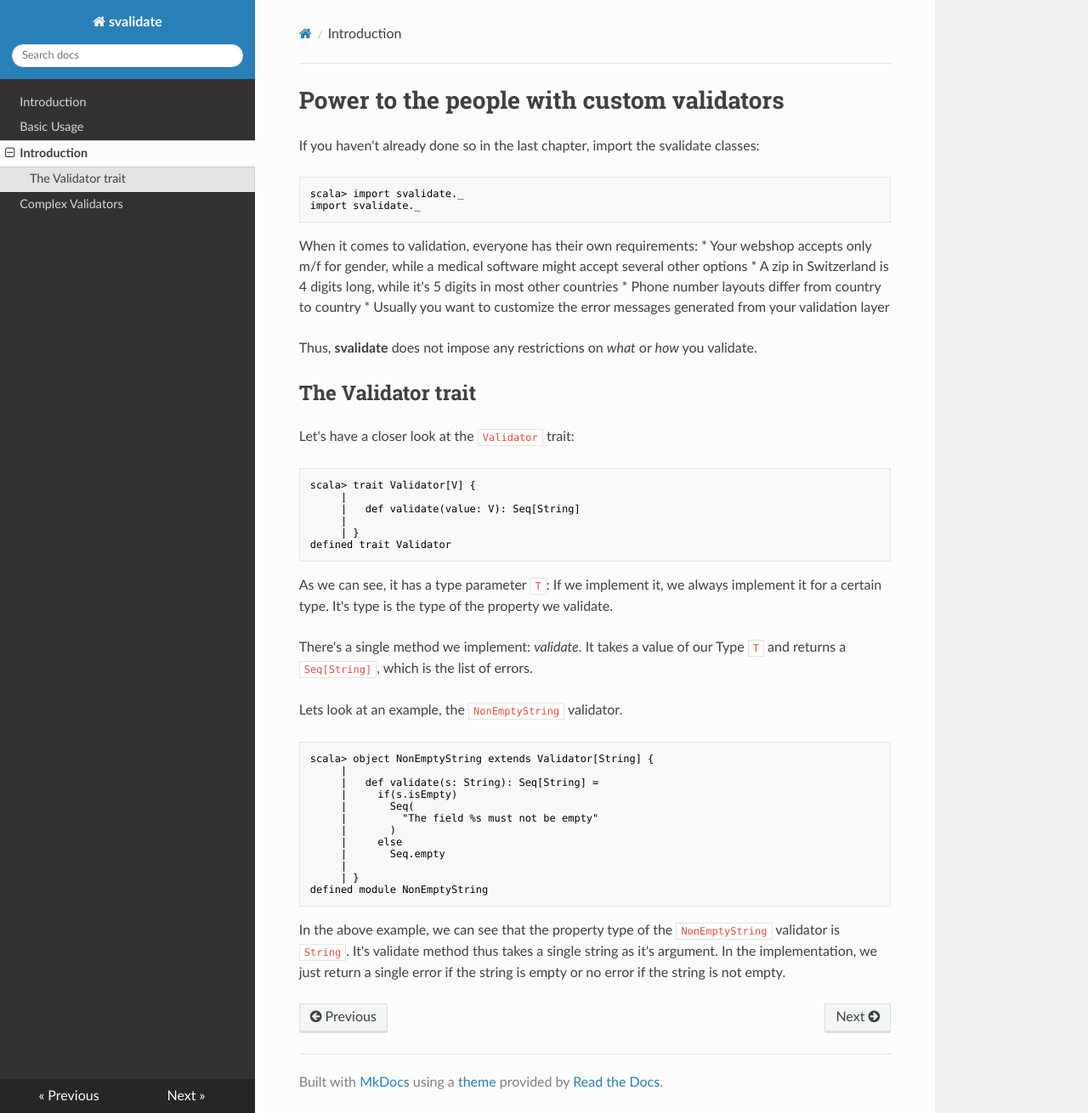
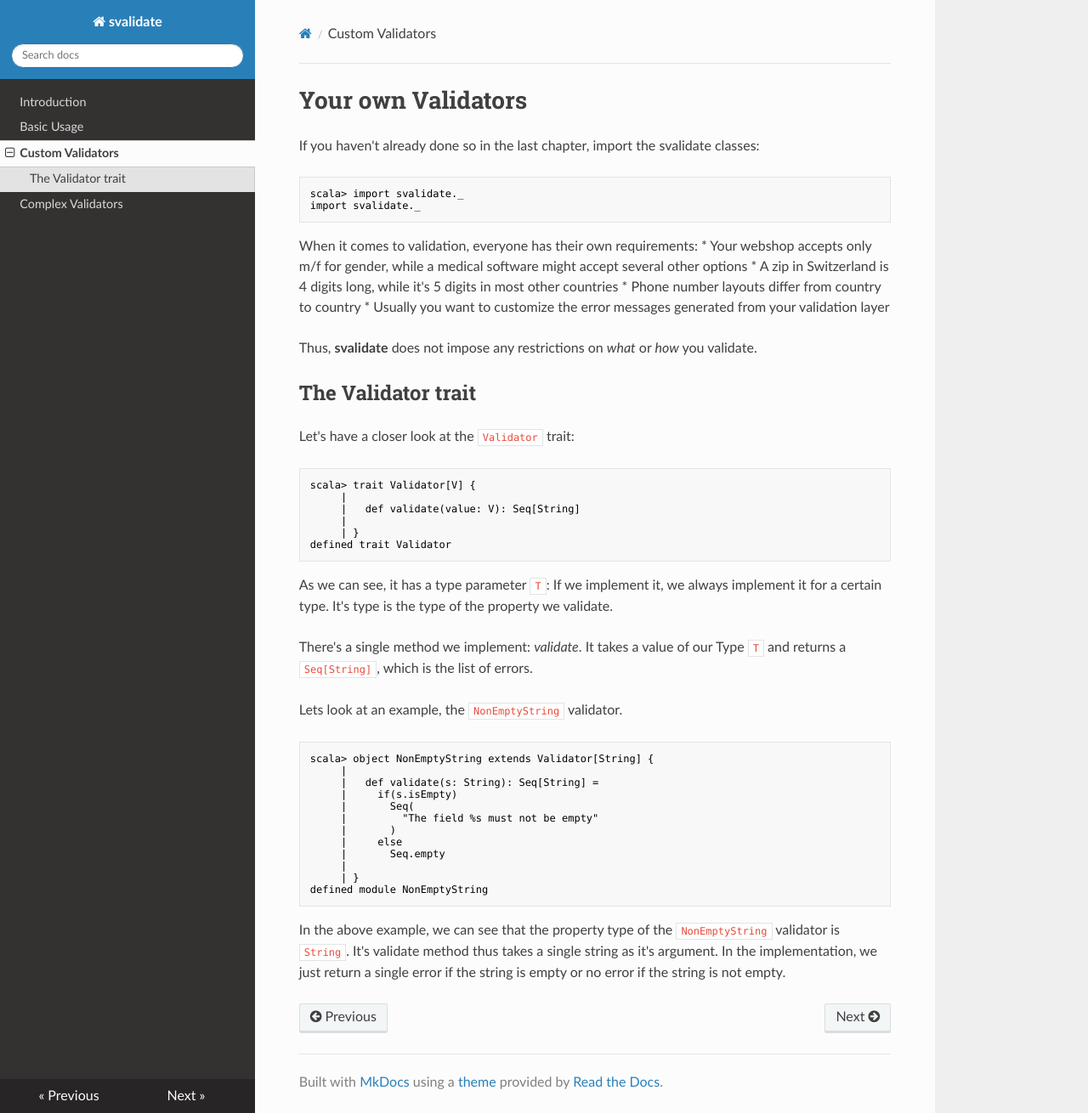
Before and after one commit to timo-schmid/svalidate, an MkDocs documentation site: the page built from docs/03-CUSTOM-VALIDATORS.md, in a window 1280 px wide and 1310 px high. Shown: the whole window at 85% size. Built offline with MkDocs 1.6.1, drawn with Linux system fonts in a browser that asks for light colours; nearby versions of some CDN libraries; old or Windows-style settings are respelled for this version of MkDocs.

Commit message:
Update docs

```diff
--- a/docs/03-CUSTOM-VALIDATORS.md
+++ b/docs/03-CUSTOM-VALIDATORS.md
@@ -1,4 +1,4 @@
-# Power to the people with custom validators
+# Your own Validators
 
 If you haven't already done so in the last chapter, import the svalidate classes:
 
--- a/mkdocs.yml
+++ b/mkdocs.yml
@@ -2,6 +2,6 @@ site_name: svalidate
 pages:
 - Introduction: '01-INTRO.md'
 - Basic Usage: '02-BASIC-USAGE.md'
-- Introduction: '03-CUSTOM-VALIDATORS.md'
+- Custom Validators: '03-CUSTOM-VALIDATORS.md'
 - Complex Validators: '04-MULTI-VALUE-VALIDATORS.md'
 theme: readthedocs
```
Also changed, not shown: docs/02-BASIC-USAGE.md (+1 -1 lines), docs/04-MULTI-VALUE-VALIDATORS.md (+2 -2 lines), src/main/tut/02-BASIC-USAGE.md (+1 -1 lines), src/main/tut/03-CUSTOM-VALIDATORS.md (+1 -1 lines), src/main/tut/04-MULTI-VALUE-VALIDATORS.md (+2 -2 lines).
